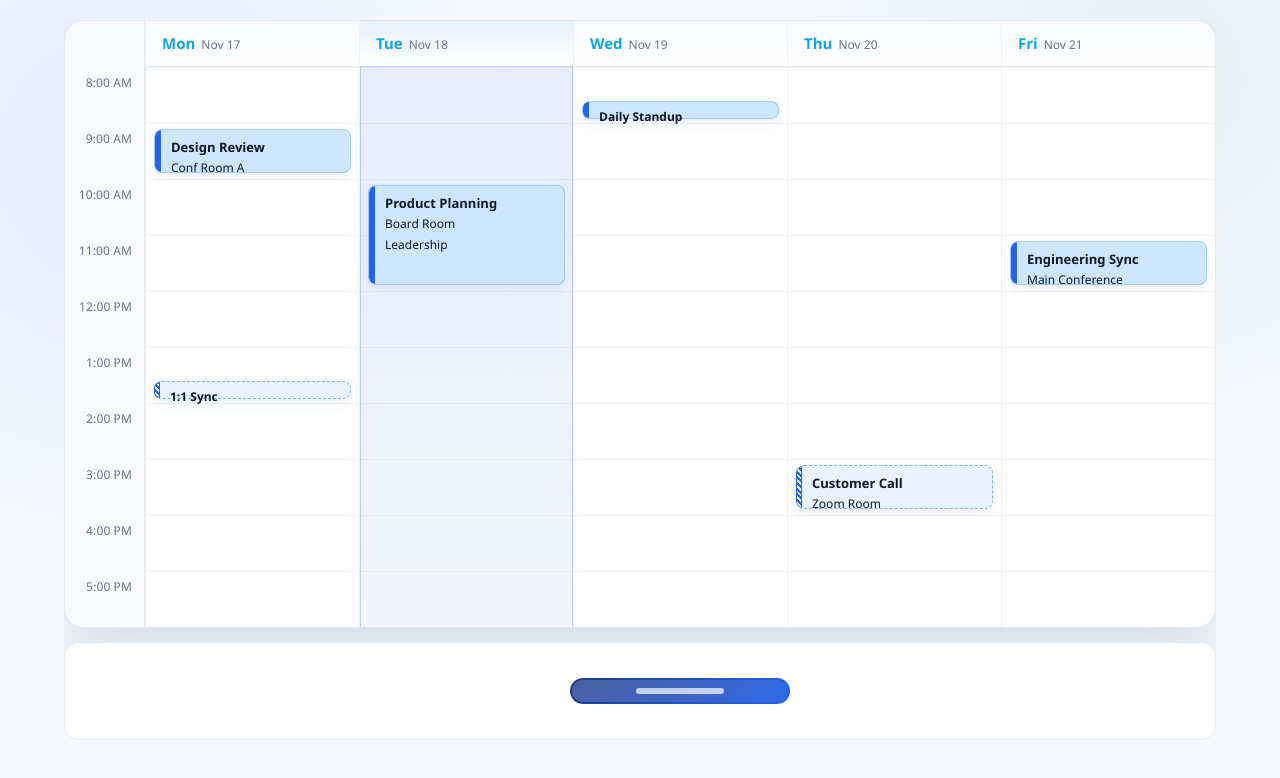
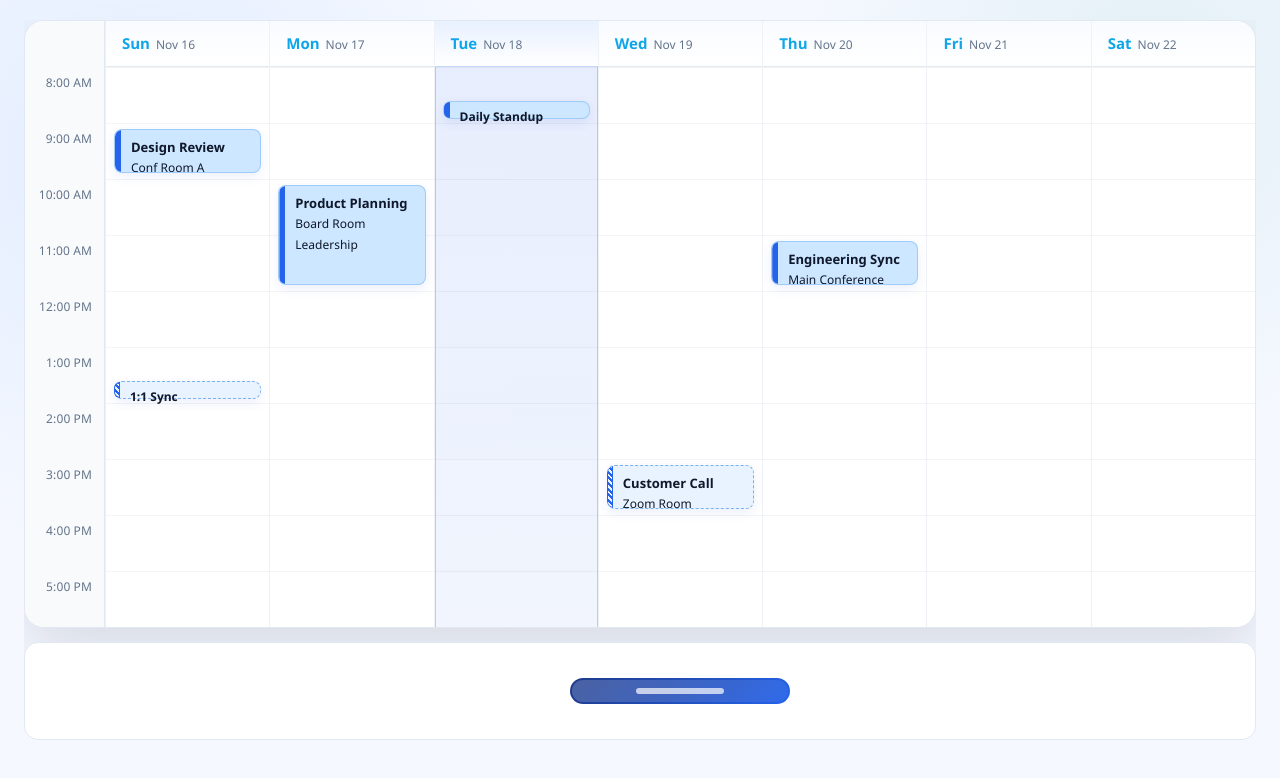
Before and after one commit to TangSoftwareLLC/Decline2.0, a React (Vite) app: page / in a window 1280 px wide. Shown: the top 778 px of the page. Built offline with nearby package versions, Linux system fonts and the light colour scheme.

Commit message:
Update calendar to include Sun and Sat, Update the calendar to be full width

```diff
--- a/src/App.css
+++ b/src/App.css
@@ -1,12 +1,13 @@
 #root {
   min-height: 100vh;
+  min-width: 100vw;
   background: radial-gradient(circle at 10% 20%, rgba(0, 106, 255, 0.08), transparent 30%),
     radial-gradient(circle at 90% 10%, rgba(13, 148, 136, 0.08), transparent 26%),
     #f5f8ff;
 }
 
 .page {
-  max-width: 1200px;
+  /* max-width: 1200px; */
   margin: 0 auto;
   padding: 20px 24px 32px;
   display: flex;
@@ -71,7 +72,7 @@
 
 .day-columns {
   display: grid;
-  grid-template-columns: repeat(5, 1fr);
+  grid-template-columns: repeat(7, 1fr);
   position: relative;
 }
 
--- a/src/App.jsx
+++ b/src/App.jsx
@@ -149,13 +149,13 @@ function App() {
     const today = new Date();
     const todayKey = today.toDateString();
     const currentDay = today.getDay(); // 0 = Sun
-    const offsetToMonday = (currentDay + 6) % 7; // days since Monday
-    const monday = new Date(today);
-    monday.setDate(today.getDate() - offsetToMonday);
+    const offsetToSunday = currentDay; // days since Sunday
+    const sunday = new Date(today);
+    sunday.setDate(today.getDate() - offsetToSunday);
 
-    return Array.from({ length: 5 }, (_, idx) => {
-      const date = new Date(monday);
-      date.setDate(monday.getDate() + idx);
+    return Array.from({ length: 7 }, (_, idx) => {
+      const date = new Date(sunday);
+      date.setDate(sunday.getDate() + idx);
       const label = DAY_NAMES[date.getDay()];
       const dateLabel = date.toLocaleDateString(undefined, { month: 'short', day: 'numeric' });
       const isToday = date.toDateString() === todayKey;
```
